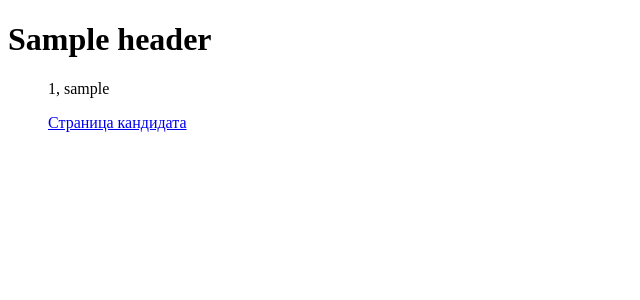
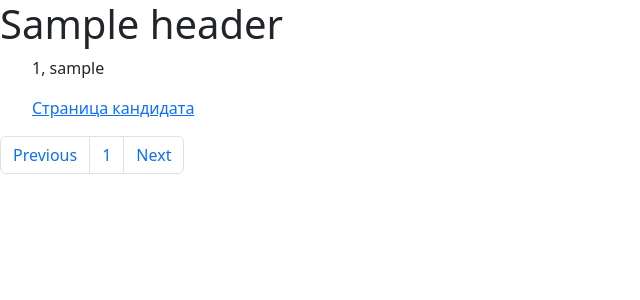
Before and after one commit to NikitaTiv/FakerJob, a Django app: template candidates/templates/candidates/main_page.html in a window 1280 px wide. Shown: the top 300 px of the page, without its empty margins (0-640 px from the left). Run offline with Django 4.2, Linux system fonts and the light colour scheme; tables that the repository leaves empty hold one stand-in row (values such as "Sample post"); the template is opened without the code that fills it: values that come from a table or form of the project are taken from there, most other values are stand-ins (such as "Sample title", 1, 10 or a date in 2020).

Commit message:
Added pagination

```diff
--- a/candidates/static/candidates/css/styles.css
+++ b/candidates/static/candidates/css/styles.css
@@ -2,3 +2,9 @@
     width: 200px;
     height: 300px;
 }
+
+.test {
+    position: absolute;
+    top: 50%;
+    left: 50%;
+}
--- a/candidates/templates/candidates/base.html
+++ b/candidates/templates/candidates/base.html
@@ -6,6 +6,8 @@
         <meta charset="UTF-8">
         <title>{{ header }}</title>
         <link type="text/css" rel="stylesheet" href="{% static 'candidates/css/styles.css' %}"/>
+        <link href="https://cdn.jsdelivr.net/npm/bootstrap@5.3.3/dist/css/bootstrap.min.css" rel="stylesheet" integrity="sha384-QWTKZyjpPEjISv5WaRU9OFeRpok6YctnYmDr5pNlyT2bRjXh0JMhjY6hW+ALEwIH" crossorigin="anonymous">
+        <script src="https://cdn.jsdelivr.net/npm/bootstrap@5.3.3/dist/js/bootstrap.bundle.min.js" integrity="sha384-YvpcrYf0tY3lHB60NNkmXc5s9fDVZLESaAA55NDzOxhy9GkcIdslK1eN7N6jIeHz" crossorigin="anonymous"></script>
     </head>
     <body>
         <h1>{{ header }}</h1>
--- a/candidates/templates/candidates/main_page.html
+++ b/candidates/templates/candidates/main_page.html
@@ -10,4 +10,15 @@
             {% endif %}
         {% endfor %}
     </ul>
+    <nav>
+        <ul class="pagination">
+            <li class="page-item"><a class="page-link" href="#">Previous</a></li>
+            {% for page_num in paginator.page_range %}
+                <li class="page-item">
+                    <a class="page-link" href="?page={{ page_num }}">{{ page_num }}</a>
+                </li>
+            {% endfor %}
+            <li class="page-item"><a class="page-link" href="#">Next</a></li>
+        </ul>
+    </nav>
 {% endblock %}
--- a/candidates/views.py
+++ b/candidates/views.py
@@ -15,6 +15,7 @@ class CandidateList(HeaderMixin, ListView):
     queryset = Candidate.objects.filter(is_active=True, is_staff=False)
     template_name = 'candidates/main_page.html'
     header_name = 'Candidates list'
+    paginate_by = 8
 
 
 class CandidateInfo(HeaderMixin, DetailView):
```
